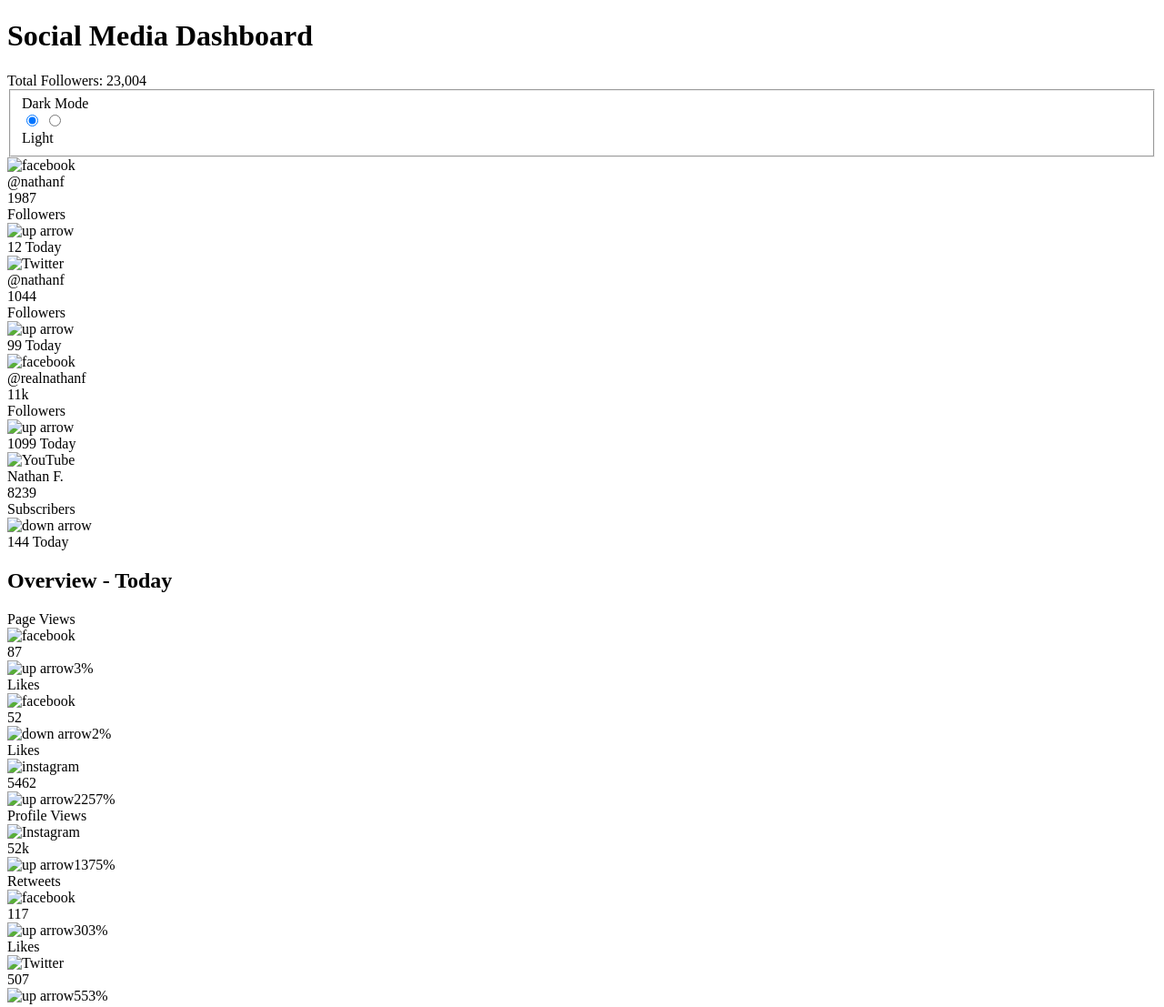
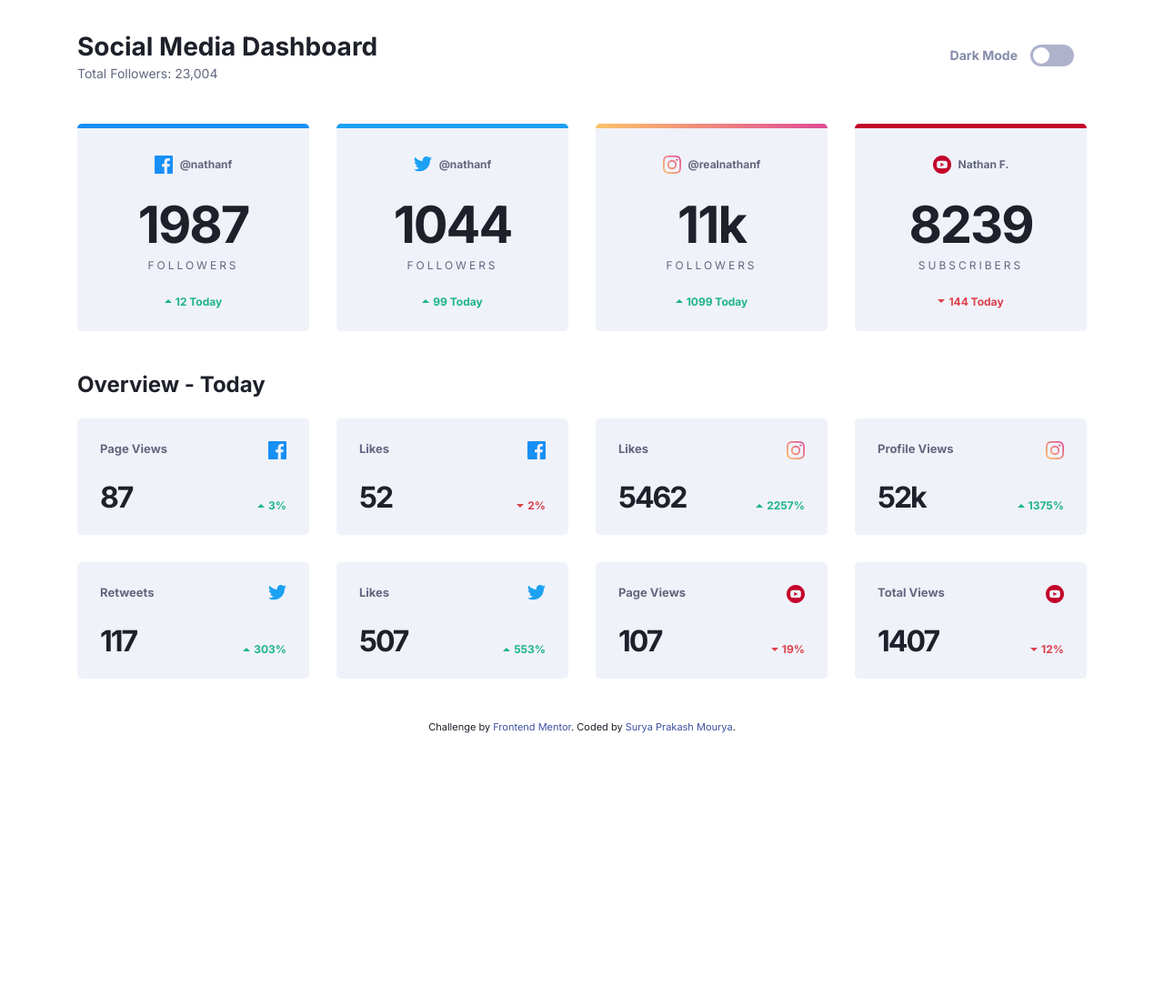
Before and after one commit to mauryahdx/FEM-Social-Media-Dashboard, a website: page index.html in a window 1280 px wide. Shown: the top 1107 px of the page at 91% size. After the commit the page ends 854 px from the top, so only its background shows below. Drawn offline with Linux system fonts and the light colour scheme; the site is published under a folder, as on GitHub Pages, so addresses that start at the root find nothing.

Commit message:
made paths of images clear for deployment

```diff
--- a/index.html
+++ b/index.html
@@ -12,7 +12,7 @@
   <link rel="preconnect" href="https://fonts.googleapis.com">
   <link rel="preconnect" href="https://fonts.gstatic.com" crossorigin>
   <link href="https://fonts.googleapis.com/css2?family=Inter:wght@400;700&display=swap" rel="stylesheet">
-  <link rel="stylesheet" href="/dist/style.css">
+  <link rel="stylesheet" href="./dist/style.css">
 
 
   <style>
@@ -42,7 +42,7 @@
     <section class="container cards">
       <div class="card card--facebook">
         <div class="card__platform">
-            <img class="card__icon" src="/images/icon-facebook.svg" alt="facebook">
+            <img class="card__icon" src="./images/icon-facebook.svg" alt="facebook">
             <div class="card__username">@nathanf</div>
         </div>
         <div class="card__followers">
@@ -52,14 +52,14 @@
           <div class="card__label">Followers</div>
         </div>
         <div class="card__change card__change--up">
-          <img src="/images/icon-up.svg" alt="up arrow">
+          <img src="./images/icon-up.svg" alt="up arrow">
           <div class="card_number">12 Today</div>
         </div>
       </div>
 
       <div class="card card--twitter">
         <div class="card__platform">
-            <img class="card__icon" src="/images/icon-twitter.svg" alt="Twitter">
+            <img class="card__icon" src="./images/icon-twitter.svg" alt="Twitter">
             <div class="card__username">@nathanf</div>
         </div>
         <div class="card__followers">
@@ -69,14 +69,14 @@
           <div class="card__label">Followers</div>
         </div>
         <div class="card__change card__change--up">
-          <img src="/images/icon-up.svg" alt="up arrow">
+          <img src="./images/icon-up.svg" alt="up arrow">
           <div class="card_number">99 Today</div>
         </div>
       </div>
 
       <div class="card card--instagram">
         <div class="card__platform">
-            <img class="card__icon" src="/images/icon-instagram.svg" alt="facebook">
+            <img class="card__icon" src="./images/icon-instagram.svg" alt="facebook">
             <div class="card__username">@realnathanf</div>
         </div>
         <div class="card__followers">
@@ -86,14 +86,14 @@
           <div class="card__label">Followers</div>
         </div>
         <div class="card__change card__change--up">
-          <img src="/images/icon-up.svg" alt="up arrow">
+          <img src="./images/icon-up.svg" alt="up arrow">
           <div class="card_number">1099 Today</div>
         </div>
       </div>
 
       <div class="card card--youtube">
         <div class="card__platform">
-            <img class="card__icon" src="/images/icon-youtube.svg" alt="YouTube">
+            <img class="card__icon" src="./images/icon-youtube.svg" alt="YouTube">
             <div class="card__username">Nathan F.</div>
         </div>
         <div class="card__followers">
@@ -103,7 +103,7 @@
           <div class="card__label">Subscribers</div>
         </div>
         <div class="card__change card__change--down">
-          <img src="/images/icon-down.svg" alt="down arrow">
+          <img src="./images/icon-down.svg" alt="down arrow">
           <div class="card_number">144 Today</div>
         </div>
       </div>
@@ -113,80 +113,80 @@
       <div class="cards">
         <div class="card card-grid">
           <div class="card__subtitle">Page Views</div>
-          <img class="" src="/images/icon-facebook.svg" alt="facebook">
+          <img class="" src="./images/icon-facebook.svg" alt="facebook">
           <div class="card__count card__count--small">87</div>
           <div class="card__change card__change--up">
-            <img src="/images/icon-up.svg" alt="up arrow">3%</div>
+            <img src="./images/icon-up.svg" alt="up arrow">3%</div>
         </div>
 
 
 
         <div class="card card-grid">
           <div class="card__subtitle">Likes</div>
-          <img class="" src="/images/icon-facebook.svg" alt="facebook">
+          <img class="" src="./images/icon-facebook.svg" alt="facebook">
           <div class="card__count card__count--small">52</div>
           <div class="card__change card__change--down">
-            <img src="/images/icon-down.svg" alt="down arrow">2%</div>
+            <img src="./images/icon-down.svg" alt="down arrow">2%</div>
         </div>
 
 
 
         <div class="card card-grid">
           <div class="card__subtitle">Likes</div>
-          <img class="" src="/images/icon-instagram.svg" alt="instagram">
+          <img class="" src="./images/icon-instagram.svg" alt="instagram">
           <div class="card__count card__count--small">5462</div>
           <div class="card__change card__change--up">
-            <img src="/images/icon-up.svg" alt="up arrow">2257%</div>
+            <img src="./images/icon-up.svg" alt="up arrow">2257%</div>
         </div>
 
 
 
         <div class="card card-grid">
           <div class="card__subtitle">Profile Views</div>
-          <img class="" src="/images/icon-instagram.svg" alt="Instagram">
+          <img class="" src="./images/icon-instagram.svg" alt="Instagram">
           <div class="card__count card__count--small">52k</div>
           <div class="card__change card__change--up">
-            <img src="/images/icon-up.svg" alt="up arrow">1375%</div>
+            <img src="./images/icon-up.svg" alt="up arrow">1375%</div>
         </div>
 
 
 
         <div class="card card-grid">
           <div class="card__subtitle">Retweets</div>
-          <img class="" src="/images/icon-twitter.svg" alt="facebook">
+          <img class="" src="./images/icon-twitter.svg" alt="facebook">
           <div class="card__count card__count--small">117</div>
           <div class="card__change card__change--up">
-            <img src="/images/icon-up.svg" alt="up arrow">303%</div>
+            <img src="./images/icon-up.svg" alt="up arrow">303%</div>
         </div>
 
 
 
         <div class="card card-grid">
           <div class="card__subtitle">Likes</div>
-          <img class="" src="/images/icon-twitter.svg" alt="Twitter">
+          <img class="" src="./images/icon-twitter.svg" alt="Twitter">
           <div class="card__count card__count--small">507</div>
           <div class="card__change card__change--up">
-            <img src="/images/icon-up.svg" alt="up arrow">553%</div>
+            <img src="./images/icon-up.svg" alt="up arrow">553%</div>
         </div>
 
 
 
         <div class="card card-grid">
           <div class="card__subtitle">Page Views</div>
-          <img class="" src="/images/icon-youtube.svg" alt="YouTube">
+          <img class="" src="./images/icon-youtube.svg" alt="YouTube">
           <div class="card__count card__count--small">107</div>
           <div class="card__change card__change--down">
-            <img src="/images/icon-down.svg" alt="down arrow">19%</div>
+            <img src="./images/icon-down.svg" alt="down arrow">19%</div>
         </div>
 
 
 
         <div class="card card-grid">
           <div class="card__subtitle">Total Views</div>
-          <img class="" src="/images/icon-youtube.svg" alt="YouTube">
+          <img class="" src="./images/icon-youtube.svg" alt="YouTube">
           <div class="card__count card__count--small">1407</div>
           <div class="card__change card__change--down">
-            <img src="/images/icon-down.svg" alt="up arrow">12%</div>
+            <img src="./images/icon-down.svg" alt="up arrow">12%</div>
         </div>
 
       </div>
@@ -199,6 +199,6 @@
     Challenge by <a href="https://www.frontendmentor.io?ref=challenge" target="_blank">Frontend Mentor</a>.
     Coded by <a href="#">Surya Prakash Mourya</a>.
   </div>
-  <script src="/dist/script.js"></script>
+  <script src="./dist/script.js"></script>
 </body>
 </html>
```
